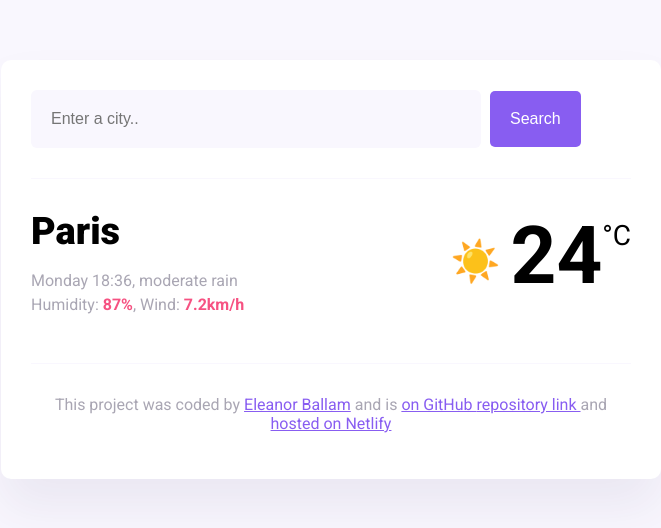
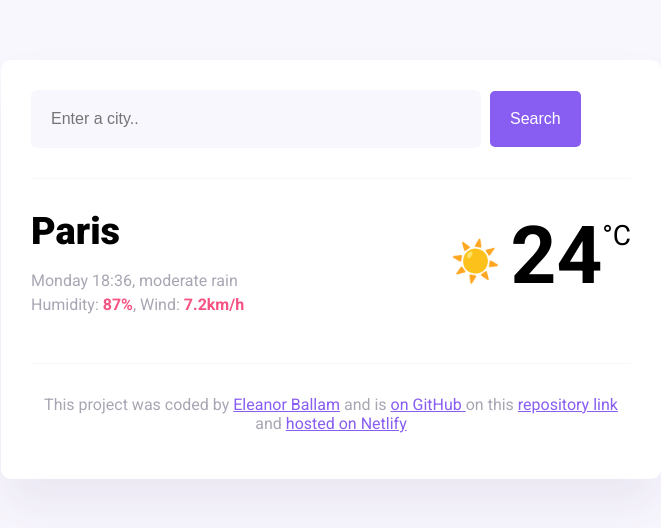
Before and after one commit to Ellieb303/shecodes-week-6-hw, a website built with Parcel: page ops-challenge-forked/index.html in a window 1280 px wide. Shown: the whole page, without its empty margins (309-970 px from the left). Built offline with nearby package versions, Linux system fonts and the light colour scheme.

Commit message:
Updated text

```diff
--- a/ops-challenge-forked/index.html
+++ b/ops-challenge-forked/index.html
@@ -49,6 +49,7 @@
           This project was coded by
           <a href="#" target="_blank">Eleanor Ballam</a> and is
           <a href="https://github.com/Ellieb303" target="_blank"> on GitHub </a>
+          on this
           <a href="https://github.com/Ellieb303/shecodes-week-6-hw"
             >repository link
           </a>
```
